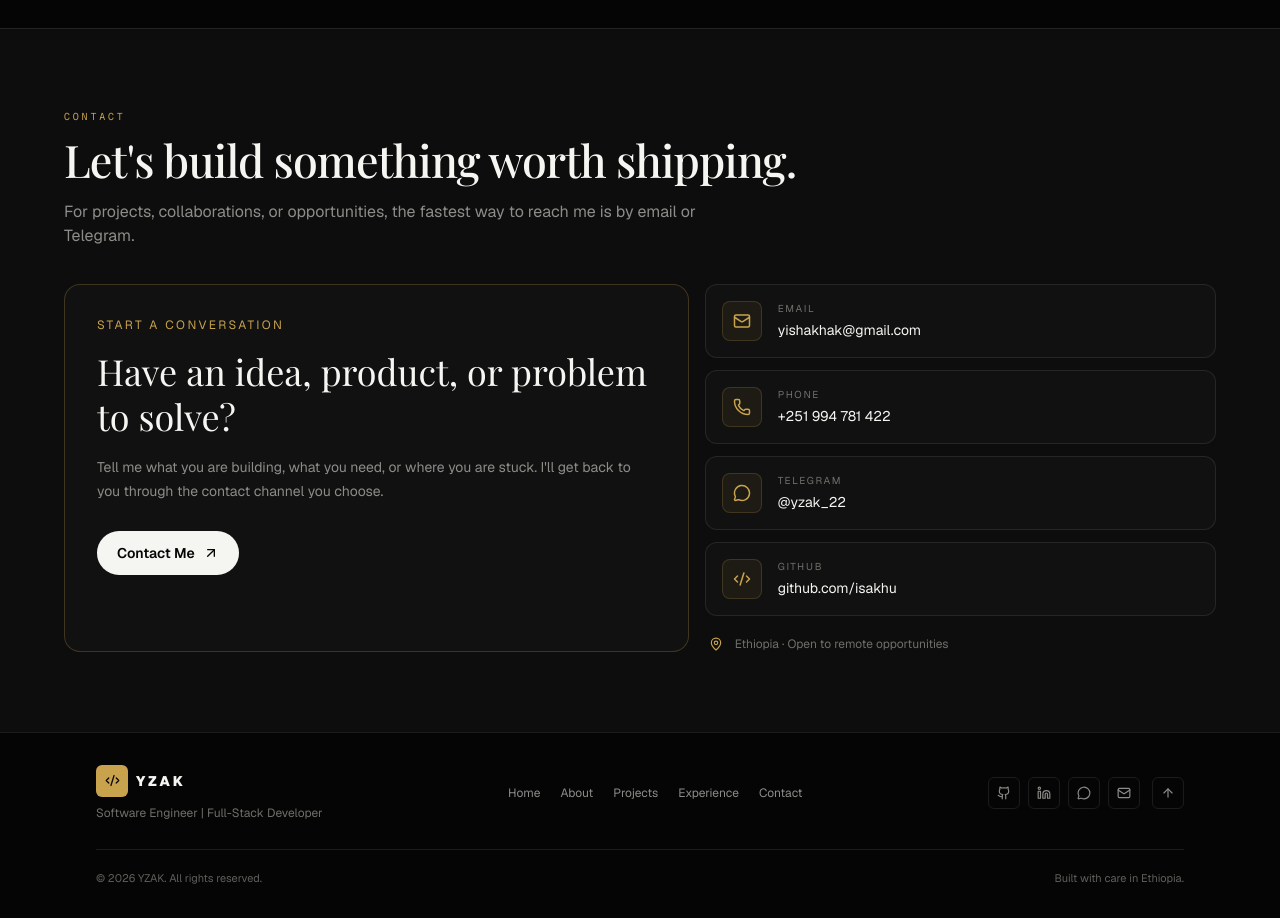
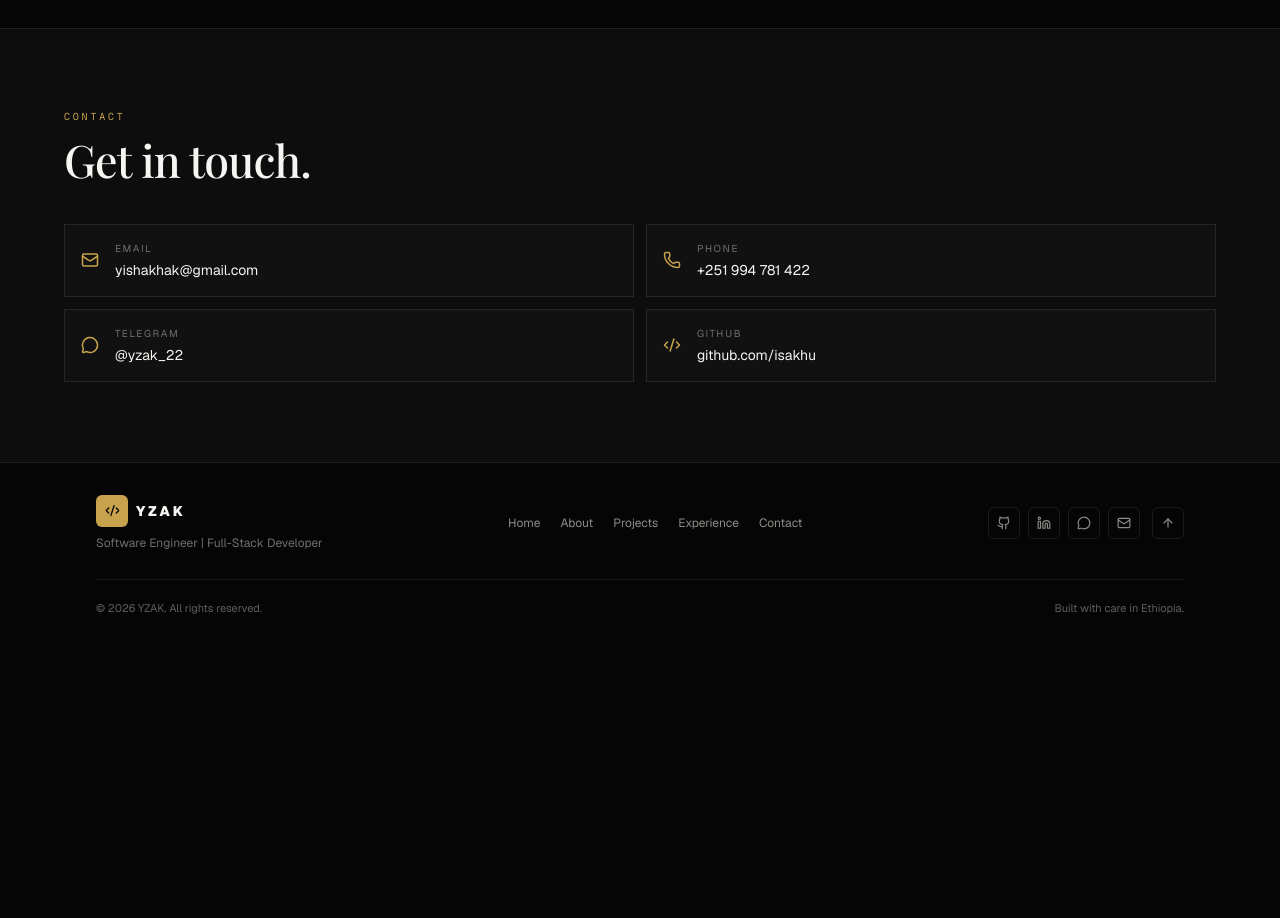
Before and after one commit to isakhu/yishak-tule, a Next.js app: page / in a window 1280 px wide. Shown: the part 3760-4678 px from the top of the page. After the commit the page ends 4408 px from the top, so only its background shows below. Built offline with nearby package versions, Linux system fonts and the light colour scheme; a web font is replaced by a local one.

Commit message:
style: simplify contact section

```diff
--- a/components/Contact.tsx
+++ b/components/Contact.tsx
@@ -1,4 +1,4 @@
-import { ArrowUpRight, Code2, Mail, MapPin, MessageCircle, Phone } from "lucide-react";
+import { Code2, Mail, MessageCircle, Phone } from "lucide-react";
 import SectionWrapper from "./SectionWrapper";
 import SectionHeading from "./SectionHeading";
 
@@ -12,34 +12,17 @@ const contacts = [
 export default function Contact() {
   return (
     <SectionWrapper id="contact" className="border-t border-white/5 bg-[#0d0d0d]">
-      <SectionHeading
-        label="Contact"
-        title="Let&apos;s build something worth shipping."
-        subtitle="For projects, collaborations, or opportunities, the fastest way to reach me is by email or Telegram."
-      />
-
-      <div className="grid gap-4 lg:grid-cols-[1.1fr_.9fr]">
-        <div className="rounded-2xl border border-[#c9a24d]/25 bg-[#111111] p-6 sm:p-8">
-          <p className="text-xs uppercase tracking-[0.2em] text-[#c9a24d]">Start a conversation</p>
-          <h3 className="mt-4 font-display text-3xl leading-tight text-[#f5f5f2] sm:text-4xl">Have an idea, product, or problem to solve?</h3>
-          <p className="mt-4 max-w-xl text-sm leading-6 text-[#8c8c88]">Tell me what you are building, what you need, or where you are stuck. I&apos;ll get back to you through the contact channel you choose.</p>
-          <a href="mailto:yishakhak@gmail.com" className="mt-7 inline-flex items-center gap-2 rounded-full bg-[#f5f5f2] px-5 py-3 text-sm font-semibold text-[#050505] transition-colors hover:bg-[#c9a24d]">
-            Contact Me <ArrowUpRight size={16} />
+      <SectionHeading label="Contact" title="Get in touch." />
+      <div className="grid gap-3 sm:grid-cols-2">
+        {contacts.map(({ icon: Icon, label, value, href }) => (
+          <a key={label} href={href} target={href.startsWith("http") ? "_blank" : undefined} rel={href.startsWith("http") ? "noopener noreferrer" : undefined} className="flex items-center gap-4 border border-white/8 bg-[#111111] p-4 hover:border-[#c9a24d]/35">
+            <Icon size={18} className="shrink-0 text-[#c9a24d]" />
+            <div className="min-w-0">
+              <p className="text-[10px] uppercase tracking-[0.16em] text-[#6f6f6a]">{label}</p>
+              <p className="mt-1 truncate text-sm text-[#f5f5f2]">{value}</p>
+            </div>
           </a>
-        </div>
-
-        <div className="grid gap-3 sm:grid-cols-2 lg:grid-cols-1">
-          {contacts.map(({ icon: Icon, label, value, href }) => (
-            <a key={label} href={href} target={href.startsWith("http") ? "_blank" : undefined} rel={href.startsWith("http") ? "noopener noreferrer" : undefined} className="group flex items-center gap-4 rounded-xl border border-white/8 bg-[#111111] p-4 transition-colors hover:border-[#c9a24d]/30">
-              <div className="rounded-lg border border-[#c9a24d]/20 bg-[#c9a24d]/[0.07] p-2.5"><Icon size={18} className="text-[#c9a24d]" /></div>
-              <div className="min-w-0">
-                <p className="text-[10px] uppercase tracking-[0.16em] text-[#6f6f6a]">{label}</p>
-                <p className="mt-1 truncate text-sm text-[#f5f5f2] group-hover:text-[#c9a24d]">{value}</p>
-              </div>
-            </a>
-          ))}
-          <div className="flex items-center gap-3 px-1 pt-2 text-xs text-[#6f6f6a]"><MapPin size={14} className="text-[#c9a24d]" /> Ethiopia · Open to remote opportunities</div>
-        </div>
+        ))}
       </div>
     </SectionWrapper>
   );
```
